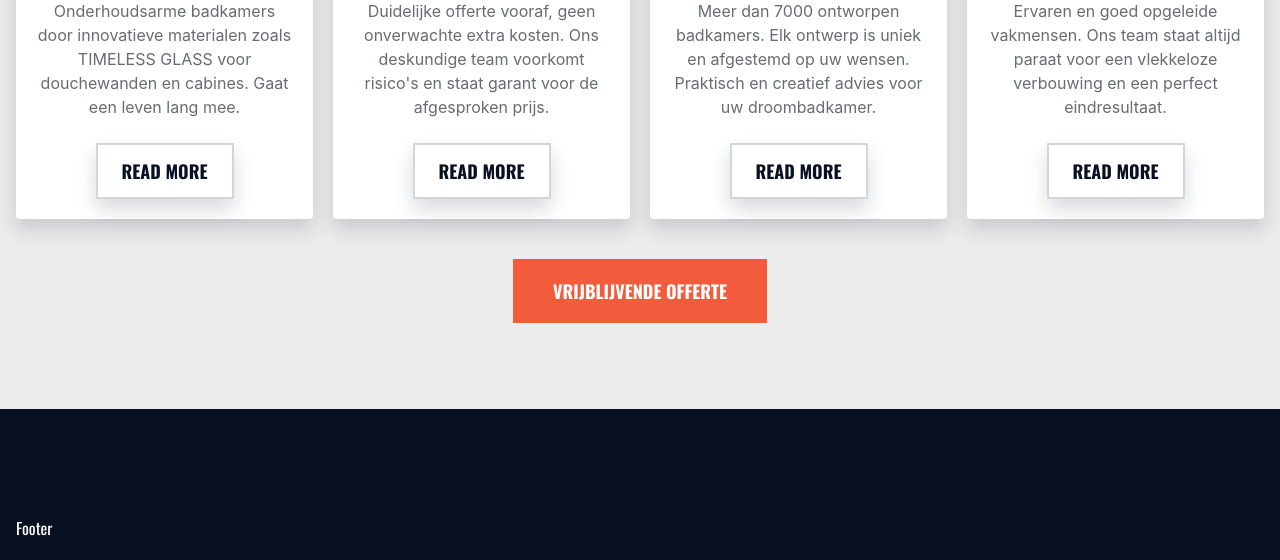
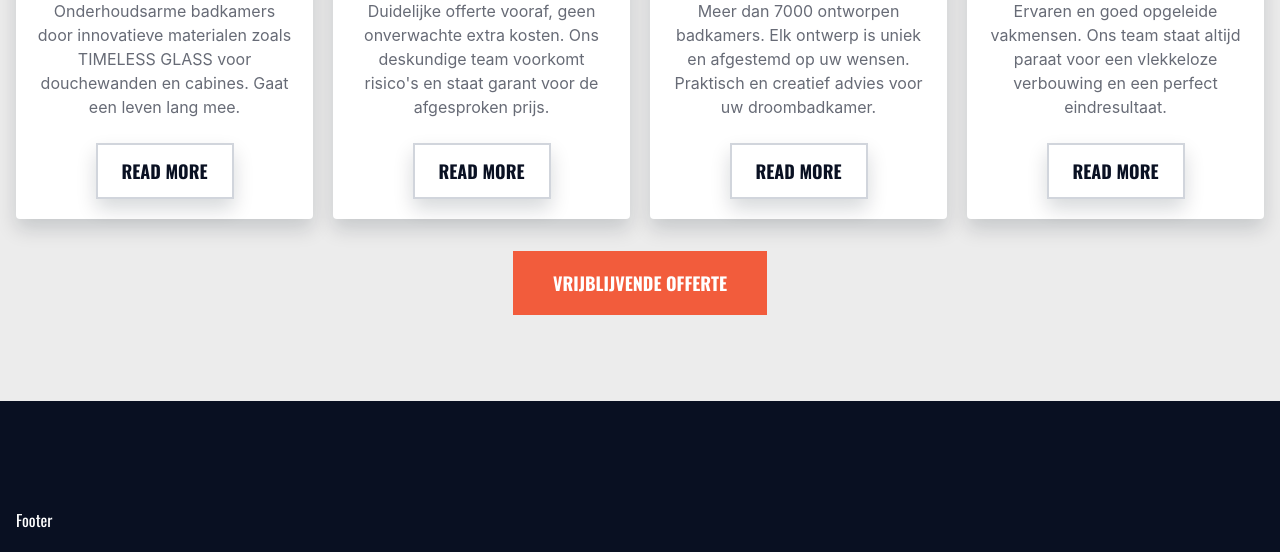
Before and after one commit to shaheen2013/badkamer-templates-dev, a Python web app: template templates/homepage.html in a window 1280 px wide. Shown: the part 2947-3507 px from the top of the page. Run offline with Jinja, Linux system fonts and the light colour scheme; the template is opened without the code that fills it, so the values that code supplies are empty; style sheets or scripts are compiled from the project's sources; some web fonts are replaced.

Commit message:
Alles section desktop/mobile done 2x

```diff
--- a/templates/homepage.html
+++ b/templates/homepage.html
@@ -719,7 +719,7 @@
     </div>
   </section>
 
-  <!-- Alles -->
+  <!-- alles -->
   <section class="bg-[#ECECEC]">
     <div class="container-2 lg:py-[86px] py-6">
       <h3 class="text-[#091022] text-base font-bold lg:mb-5 mb-3 text-center uppercase">Wat we doen</h3>
@@ -727,7 +727,7 @@
       <h2 class="text-[#091022] lg:text-[32px] text-xl font-bold text-center uppercase lg:mb-14 mb-6">Alles onder één Dak
         met de beste prijs kwaliteitsverhouding!</h2>
 
-      <div class="grid xl:grid-cols-4 lg:grid-cols-2 gap-5">
+      <div class="grid xl:grid-cols-4 lg:grid-cols-2 gap-5 lg:mb-8 mb-5">
         <div class="bg-white flex flex-col items-center rounded shadow-[0px_10px_20px_0px_rgba(9,16,34,0.16)] p-5">
           <svg width="85" height="86" viewBox="0 0 85 86" fill="none" xmlns="http://www.w3.org/2000/svg"
             xmlns:xlink="http://www.w3.org/1999/xlink" class="mb-6">
@@ -943,7 +943,7 @@
       </div>
 
       <!-- button -->
-      <div class="flex justify-center mt-10">
+      <div class="flex justify-center">
         <button
           class="text-lg font-bold bg-[#F25C3C] text-[#fff] py-[18px] px-10 uppercase">Vrijblijvende offerte</button>
       </div>
```
